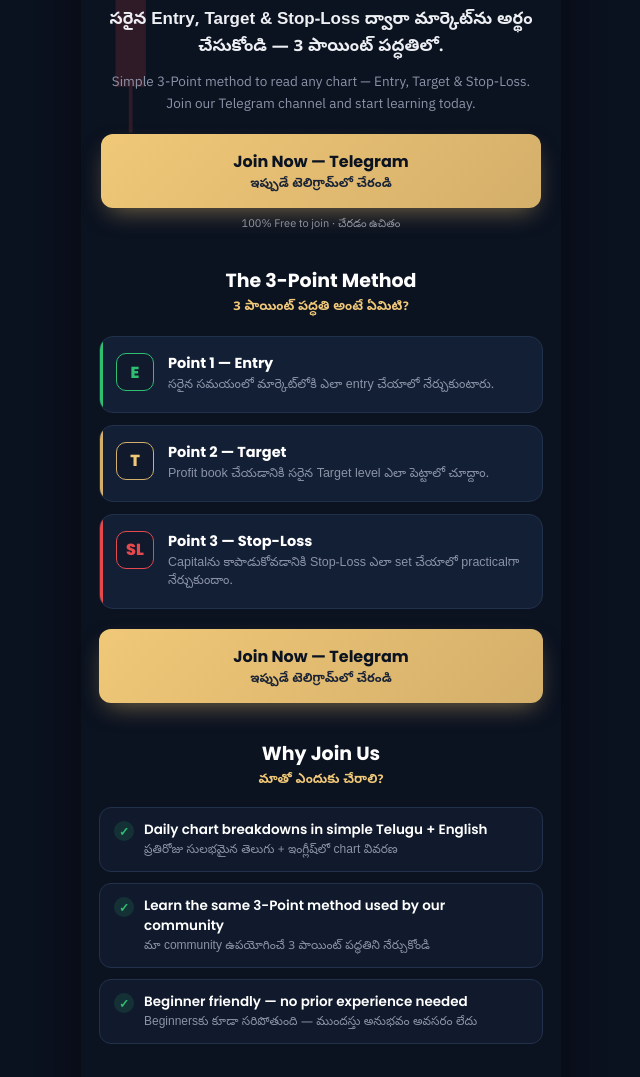
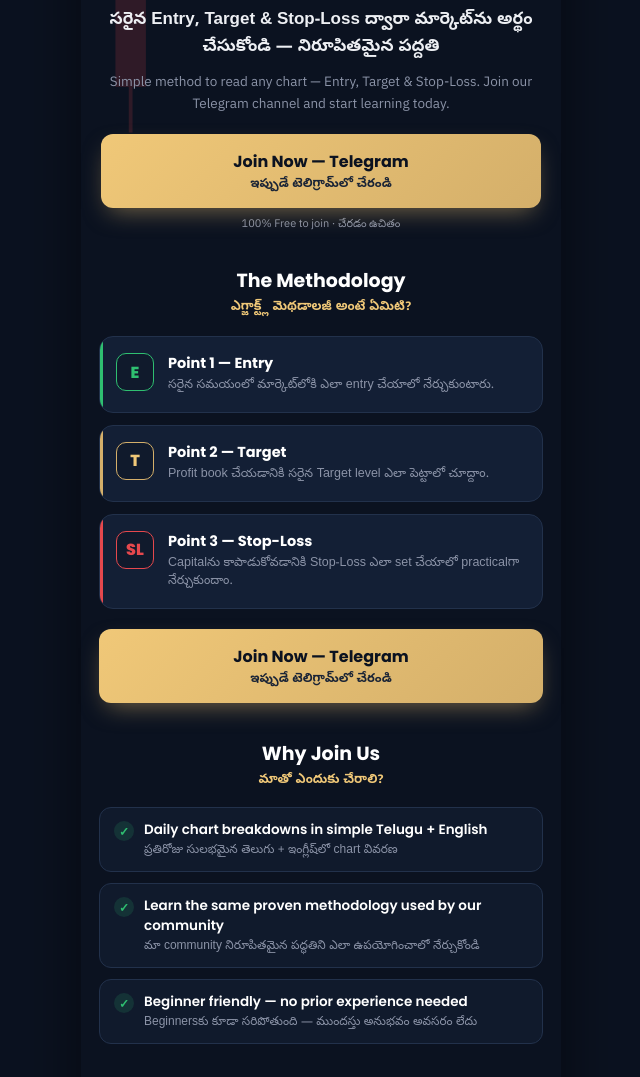
Before and after one commit to dev19912002official-cpu/TraderMunaaf_LKSH-MHSH, a plain HTML site: page index.html in a window 1280 px wide. Shown: the part 191-1268 px from the top of the page, without its empty margins (319-959 px from the left). Drawn offline with Linux system fonts and the light colour scheme.

```diff
--- a/index.html
+++ b/index.html
@@ -158,8 +158,8 @@
   <section class="hero">
     <div class="eyebrow">Free Telegram Class · ఉచిత టెలిగ్రామ్ క్లాస్</div>
     <h1>Learn with <span>Trader Munaaf</span></h1>
-    <div class="taLine">సరైన Entry, Target &amp; Stop-Loss ద్వారా మార్కెట్‌ను అర్థం చేసుకోండి — 3 పాయింట్ పద్ధతిలో.</div>
-    <div class="subEn">Simple 3-Point method to read any chart — Entry, Target &amp; Stop-Loss. Join our Telegram channel and start learning today.</div>
+    <div class="taLine">సరైన Entry, Target &amp; Stop-Loss ద్వారా మార్కెట్‌ను అర్థం చేసుకోండి — నిరూపితమైన పద్దతి</div>
+    <div class="subEn">Simple method to read any chart — Entry, Target &amp; Stop-Loss. Join our Telegram channel and start learning today.</div>
 
     <div class="ctaWrap">
       <a href="#" class="jnBtn ctaBtn" data-id="hero">
@@ -171,7 +171,7 @@
   </section>
 
   <section class="points">
-    <h2>The 3-Point Method<span class="ta">3 పాయింట్ పద్ధతి అంటే ఏమిటి?</span></h2>
+    <h2>The Methodology<span class="ta">ఎగ్జాక్ట్ల్ మెథడాలజీ అంటే ఏమిటి?</span></h2>
     <div class="pointCards">
       <div class="pointCard entry">
         <div class="pointMark">E</div>
@@ -217,8 +217,8 @@
       <div class="benItem">
         <div class="tick">✓</div>
         <div>
-          <div class="en">Learn the same 3-Point method used by our community</div>
-          <div class="ta">మా community ఉపయోగించే 3 పాయింట్ పద్ధతిని నేర్చుకోండి</div>
+          <div class="en">Learn the same proven methodology used by our community</div>
+          <div class="ta">మా community నిరూపితమైన పద్ధతిని ఎలా ఉపయోగించాలో నేర్చుకోండి</div>
         </div>
       </div>
       <div class="benItem">
```
